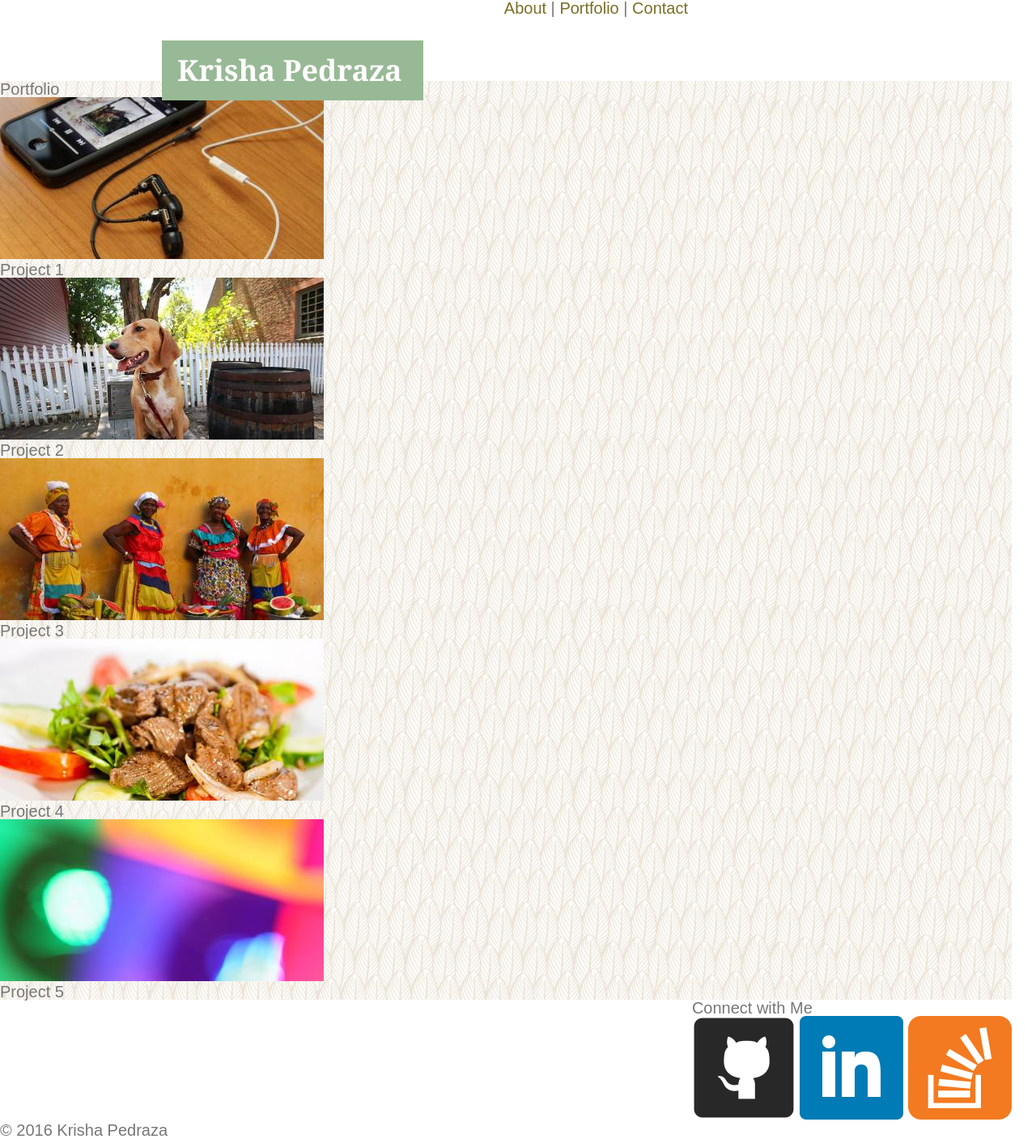
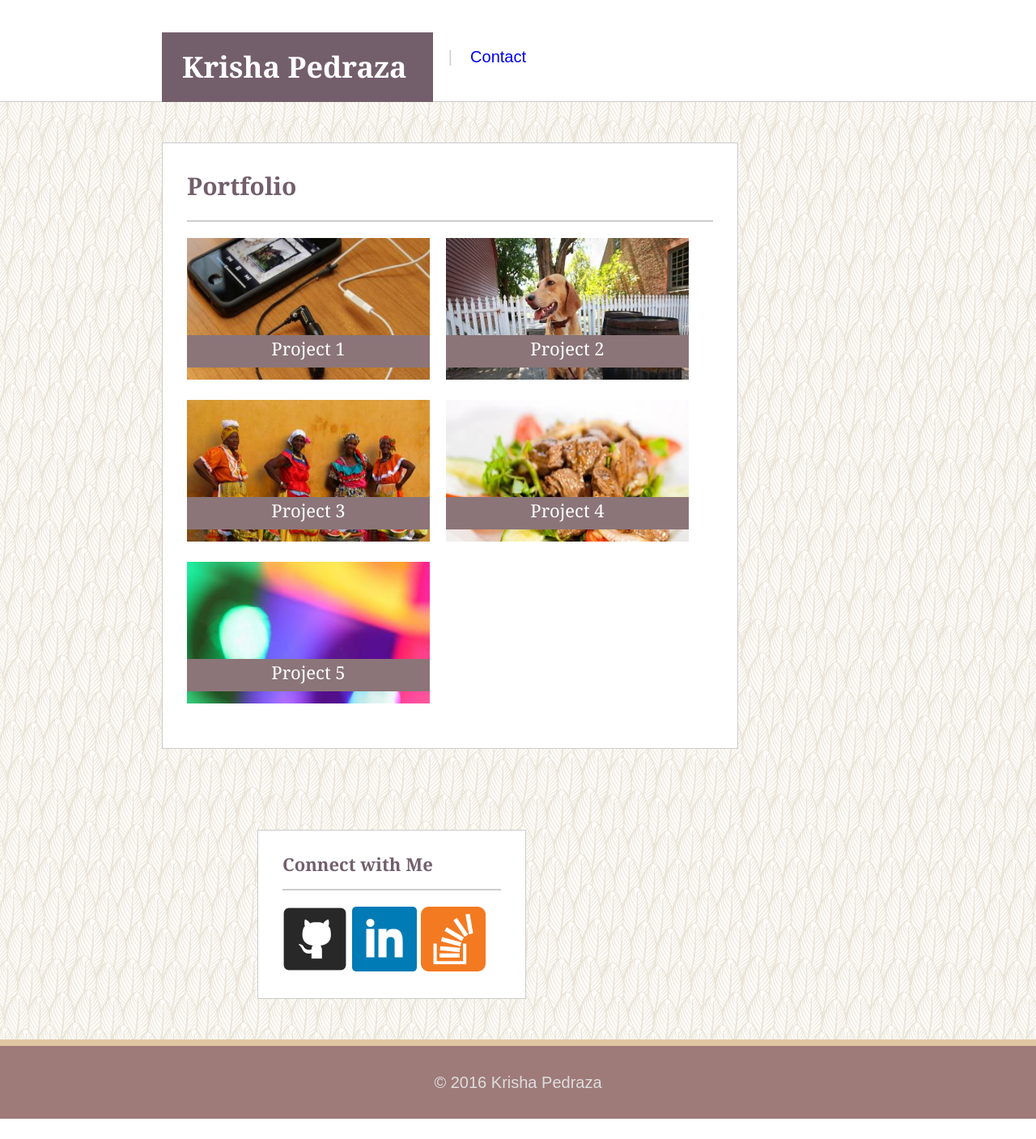
Before and after one commit to KFPedraza/Basic-Portfolio, a PHP site: page /portfolio.html in a window 1280 px wide. Shown: the whole page at 81% size. After the commit the page ends 1382 px from the top, so only its background shows below. Run offline with PHP 8.4, Linux system fonts and the light colour scheme.

Commit message:
remaining css positioning and colors as well as some html tweaks

```diff
--- a/assets/css/style.css
+++ b/assets/css/style.css
@@ -1,73 +1,179 @@
+html {
+	width: 100%;
+}
 body {
 	color: #777777;
 	font-family: 'Arial', 'Helvetica Neue', 'Helvetica', sans-serif;
 	font-size: 20px;
-	padding-right: 30px;
+	width: 100%;
 }
 #content-background {
 	background-image: url(../images/upfeathers.png);
+	width: 100%;
+	overflow: hidden;
 }
 .top {
 	background-color: white;
-	height: 100px;
+	height: 125px;
 	margin-right: 200px;
+	width: 100%;
+	border-style: solid;
+	border-width: 0px 0px 0.5px 0px;
+	border-color: #CCC;
 }
 header {
-	background-color: #98B995;
+	background-color: #735F6B;
 	color: white;
 	width: 285px;
-	padding: 19px;
+	padding: 25px;
 	font-family: 'Georgia', Times, Times New Roman, serif;
 	font-size: 36px;
 	font-weight: bold;
 	position: absolute;
 	left: 200px;
-	top: 50px;
+	top: 40px;
 }
 nav {
 	float: right;
 	font-family: 'Arial', 'Helvetica Neue', 'Helvetica', sans-serif;
-	display: inline;
-	padding-right: 200px;
+	padding-right: 630px;
+	padding-top: 60px;
+	color: #CCC;
+}
+h1 {
+	color: #735F6B;
+	font-size: 30px;
+	font-family: 'Georgia', Times, Times New Roman, serif;
+	font-weight: bold;
+	height: 65px;
+	border-style: solid;
+	border-width: 0px 0px 2px 0px;
+	border-color: #CCC;
+	margin-bottom: 20px;
+}
+h2 {
+	color: #735F6B;
+	font-size: 22px;
+	font-family: 'Georgia', Times, Times New Roman, serif;
+	font-weight: bold;
+	border-style: solid;
+	border-width: 0px 0px 2px 0px;
+	border-color: #CCC;
+	margin-bottom: 20px;
+	padding-bottom: 20px;
 }
 a:link {
 	text-decoration: none;
-	color: #7A6E26;
 }
 a:hover {
-	color:;
+	color: #43333D;
 }
 a:visited {
-	color: gray;
+	color: #9E7B79;
+}
+ul {
+	list-style-type: square;
+	margin-left: 15px;
 }
 #headshot {
 	float: right;
 	height: 200px;
 	width: 200px;
-	margin: 0px 60px 30px 40px;
+	margin: 0px 40px 30px 40px;
 }
-#bio {
+.main-content {
 	background-color: #FFF;
-	width: 50%;
 	border-top: #DDD;
+	width: 650px;
 	line-height: 1.5;
 	margin-left: 200px;
-	margin-top: 100px;
+	margin-top: 50px;
+	margin-bottom: 50px;
+	float: left;
+	padding: 30px;
+	border-style: solid;
+	border-width: 0.5px;
+	border-color: #CCC;
 }
 #alaska {
-	clear: right;
 	float: left;
 	height: 280px;
 	width: 400px;
-	margin: 20px 40px 20px 20px;
+	margin: 20px 20px 20px 20px;
 }
-#social-media {
+#sidebar {
+	background-color: #FFF;
+	width: 270px;
+	padding: 30px;
 	float: right;
+	margin-right: 630px;
+	margin-top: 50px;
+	margin-bottom: 50px;
+	border-style: solid;
+	border-width: 0.5px;
+	border-color: #CCC;
+}
+.icon {
+	height: 80px;
+	width: 80px;
+}
+.placeholder-image {
+	width: 300px;
+	height: 175px;
+	margin-right: 20px;
+	margin-bottom: 50px;
+	float: left;
+}
+.portfolio-label
+{
+	font-family: 'Georgia', Times, Times New Roman, serif;
+	font-size: 22px;
+	background-color: #8B7578;
+	color: #FFF;
+	text-align: center;
+	width: 300px;
+	height: 40px;
+	position: absolute;
+	left: 0%;
+	top: 80%;
+}
+.relative {
+	width: 300px;
+	height: 150px;
+	margin-right: 20px;
+	margin-bottom: 50px;
+	float: left;
+	position: relative;
+}
+.small-input {
+	width: 650px;
+}
+.large-input {
+	width: 650px;
+	height: 300px;
+	margin-bottom: 10px;
+}
+input[type=submit] {
+	background-color: #735F6B;
+	color: #FFF;
+	font-size: 16px;
+	width: 100px;
+	height: 40px;
 }
 footer {
 	clear: both;
+	text-align: center;
+	width: 100%;
+	padding-top: 35px;
+	padding-bottom: 35px;
+	background-color: #9E7B79;
+	color: #ddd;
+	border-style: solid;
+	border-width: 8px 0px 0px 0px;
+	border-color: #E0C6A1;
 }
-/*color palette from http://www.colourlovers.com/palette/4329847/Exculpator
-#98B995
-#7A6E26 olive
+
+/*
+color palette from
+http://www.colourlovers.com/palette/4331030/Karijini_Purple
 */
--- a/portfolio.html
+++ b/portfolio.html
@@ -11,46 +11,56 @@
 	<div class="top">
 		<header>Krisha Pedraza</header>
 		<nav>
-			<a href="index.html">About</a> | <a href="portfolio.html">Portfolio</a> | <a href="contact.html">Contact</a>
+			<a href="index.html">About</a>&nbsp;&nbsp;&nbsp; | &nbsp;&nbsp;&nbsp;<a href="portfolio.html">Portfolio</a>&nbsp;&nbsp;&nbsp; | &nbsp;&nbsp;&nbsp;<a href="contact.html">Contact</a>
 		</nav>
 	</div>
 
 	<div id="content-background">
 
-		<div id="portfolio">
+		<div class="main-content">
 			<h1>Portfolio</h1>
 
 				<div class="relative">
-					<img src="assets/images/placeholder1.jpg" alt="placeholder image">
-						<div class="absolute">Project 1</div>
+					<a href="" target="_blank">
+					<img src="assets/images/placeholder1.jpg" alt="placeholder image" class="placeholder-image">
+						<div class="portfolio-label">Project 1</div>
+					</a>
 				</div>
 
 				<div class="relative">
-					<img src="assets/images/placeholder2.jpg" alt="placeholder image">
-						<div class="absolute">Project 2</div>
+					<a href="" target="_blank">
+					<img src="assets/images/placeholder2.jpg" alt="placeholder image" class="placeholder-image">
+						<div class="portfolio-label">Project 2</div>
+					</a>
 				</div>
 
 				<div class="relative">
-					<img src="assets/images/placeholder3.jpg" alt="placeholder image">
-						<div class="absolute">Project 3</div>
+					<a href="" target="_blank">
+					<img src="assets/images/placeholder3.jpg" alt="placeholder image" class="placeholder-image">
+						<div class="portfolio-label">Project 3</div>
+					</a>
 				</div>
 
 				<div class="relative">
-					<img src="assets/images/placeholder4.jpg" alt="placeholder image">
-						<div class="absolute">Project 4</div>
+					<a href="" target="_blank">
+					<img src="assets/images/placeholder4.jpg" alt="placeholder image" class="placeholder-image">
+						<div class="portfolio-label">Project 4</div>
+					</a>
 				</div>
 
 				<div class="relative">
-					<img src="assets/images/placeholder5.jpg" alt="placeholder image">
-						<div class="absolute">Project 5</div>
+					<a href="" target="_blank">
+					<img src="assets/images/placeholder5.jpg" alt="placeholder image" class="placeholder-image">
+						<div class="portfolio-label">Project 5</div>
+					</a>
 				</div>
 		</div>
 
-		<div id="social-media">
+		<div id="sidebar">
 			<h2>Connect with Me</h2>
-				<a href="https://github.com/KFPedraza"><img src="assets/images/github.png" alt ="github icon" class="icon"></a>
-				<a href="https://www.linkedin.com/in/krisha-pedraza-729783113"><img src="assets/images/linkedin.png" alt="linkedin icon" class="icon"></a>
-				<a href="http://stackoverflow.com/users/6775625/kfpedraza"><img src="assets/images/overflow.png" alt="overflow icon" class="icon"></a>
+				<a href="https://github.com/KFPedraza" target="_blank"><img src="assets/images/github.png" alt ="github icon" class="icon"></a>
+				<a href="https://www.linkedin.com/in/krisha-pedraza-729783113" target="_blank"><img src="assets/images/linkedin.png" alt="linkedin icon" class="icon"></a>
+				<a href="http://stackoverflow.com/users/6775625/kfpedraza" target="_blank"><img src="assets/images/overflow.png" alt="overflow icon" class="icon"></a>
 		</div>
 
 	</div>
```
Also changed, not shown: contact.html (+12 -12 lines), index.html (+10 -10 lines).
